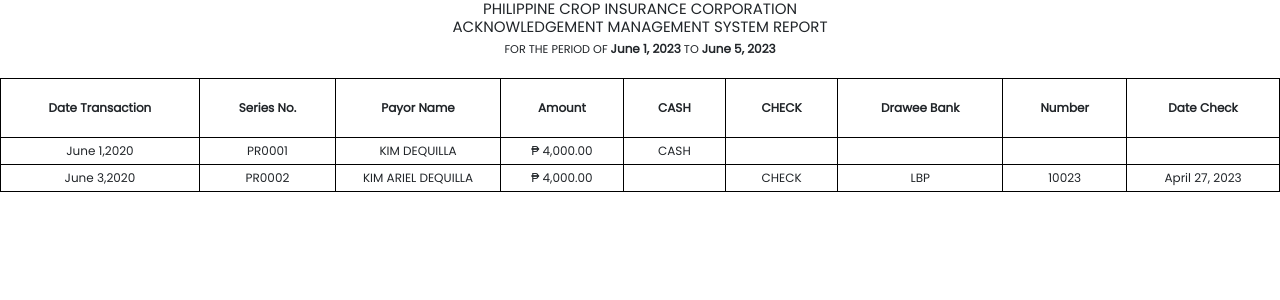
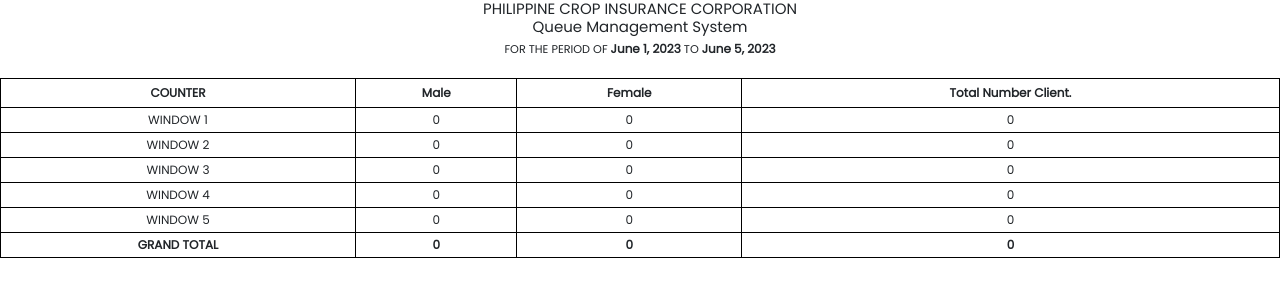
Before and after one commit to dequilla3/queue, a Nuxt app: page /test/testViewReport in a window 1280 px wide. Shown: the top 300 px of the page. Built offline with nearby package versions, Linux system fonts and the light colour scheme.

Commit message:
create queue report

```diff
--- /dev/null
+++ b/components/Report/queueReport.vue
@@ -0,0 +1,77 @@
+<template>
+  <div>
+    <div class="text-center">
+      <h5>
+        PHILIPPINE CROP INSURANCE CORPORATION <br />
+        Queue Management System <br />
+        <sub
+          >FOR THE PERIOD OF <b>{{ dateFrom }}</b> TO <b>{{ dateTo }}</b>
+        </sub>
+      </h5>
+    </div>
+
+    <br />
+
+    <table>
+      <caption></caption>
+      <thead>
+        <tr>
+          <th rowspan="2" scope="col">COUNTER</th>
+          <th scope="col">Male</th>
+          <th scope="col">Female</th>
+          <th rowspan="2" scope="col">Total Number Client.</th>
+        </tr>
+      </thead>
+      <tbody>
+        <tr v-for="(item, index) in queueReportDetails" :key="index">
+          <td :class="getTotalClassName(item)">
+            {{ item.counter }}
+          </td>
+          <td :class="getTotalClassName(item)">
+            {{ item.totalMale }}
+          </td>
+          <td :class="getTotalClassName(item)">
+            {{ item.totalFemale }}
+          </td>
+          <td :class="getTotalClassName(item)">
+            {{ item.totalNum }}
+          </td>
+        </tr>
+      </tbody>
+    </table>
+  </div>
+</template>
+<script>
+export default {
+  props: {
+    queueReportDetails: Array,
+    dateFrom: String,
+    dateTo: String,
+  },
+
+  mounted() {},
+
+  methods: {
+    getTotalClassName(item) {
+      return `${item.key == "total" ? "font-weight-bold" : ""}`;
+    },
+  },
+};
+</script>
+<style scoped>
+table {
+  width: 100%;
+}
+table,
+th {
+  border: 1px solid black;
+  text-align: center;
+  padding: 5px;
+}
+
+td {
+  border: 1px solid black;
+  text-align: center;
+  padding: 3px;
+}
+</style>
--- a/pages/counter.vue
+++ b/pages/counter.vue
@@ -4,12 +4,7 @@
       <timeBomb />
       <sidebar />
       <div class="counter_container dontPrint">
-        <b-button
-          @click="$bvModal.show('reportParam')"
-          class="btn-print"
-          pill
-          variant="primary"
-        >
+        <b-button @click="onPrintQueueReport()" class="btn-print" pill variant="primary">
           <font-awesome-icon style="font-size: 16px" icon="fa-solid fa-print"
         /></b-button>
         <div class="counter_container__main">
@@ -135,7 +130,7 @@
           </template>
         </b-modal>
 
-        <b-modal id="reportParam">
+        <b-modal id="reportParam" title="Queue Report Parameter">
           <label for="dateFrom">Date From:</label>
           <b-form-datepicker
             class="mr-1 mb-1"
@@ -166,11 +161,15 @@
                 variant="primary"
                 size="sm"
                 class="float-right"
-                @click="show = false"
+                @click="printQueueReport()"
               >
                 <font-awesome-icon icon="fa-solid fa-print" /> Print
               </b-button>
-              <b-button size="sm" class="float-right mr-1" @click="show = false">
+              <b-button
+                size="sm"
+                class="float-right mr-1"
+                @click="$bvModal.hide('reportParam')"
+              >
                 Cancel
               </b-button>
             </div>
@@ -193,26 +192,36 @@
       </div>
     </div>
     <!-- ticket  -->
-    <queueTicket class="print" />
+    <queueTicket v-if="isPrintTicket" class="print" />
+    <queueReport
+      v-if="isPrintReport"
+      class="print"
+      :queueReportDetails="queueReportDetails"
+      :dateFrom="dateFrom.toLocaleDateString()"
+      :dateTo="dateTo.toLocaleDateString()"
+    />
   </div>
 </template>
 <script>
 import queueTicket from "../components/Report/queueTicket.vue";
+import queueReport from "../components/Report/queueReport.vue";
 import logout from "../components/logout.vue";
 import sidebar from "../components/sidebar.vue";
 import axios from "axios";
 import moment from "moment";
 
-const audio = new Audio("attention.mp3");
-
 export default {
   components: {
     queueTicket,
+    queueReport,
     logout,
     sidebar,
   },
   data() {
     return {
+      isPrintReport: false,
+      isPrintTicket: false,
+
       perPage: 10,
       queues: [],
       queueTblFields: [
@@ -221,8 +230,8 @@
         { key: "gender", label: "Gender" },
       ],
 
-      dateFrom: "",
-      dateTo: "",
+      dateFrom: new Date(),
+      dateTo: new Date(),
 
       donePost: true,
       lblSearch: "",
@@ -247,6 +256,16 @@
         { key: "date_queue", label: "Date Queued" },
         { key: "action", label: "Action" },
       ],
+
+      windowCodeList: [
+        { key: "w1", counter: "WINDOW 1" },
+        { key: "w2", counter: "WINDOW 2" },
+        { key: "w3", counter: "WINDOW 3" },
+        { key: "w4", counter: "WINDOW 4" },
+        { key: "w5", counter: "WINDOW 5" },
+      ],
+
+      queueReportDetails: [],
     };
   },
 
@@ -310,7 +329,9 @@
 
     async onNext() {
       await this.fetchAllQueueList().then(() => {
-        if (this.getQueueByStatus("PENDING").length > 0) {
+        if (this.getQueueByStatus("PENDING").length == 0) {
+          this.showAlert("No PENDING queue.", "danger");
+        }
         this.showOverlayNext = true;
         if (this.ongoing < 1) {
           //if without ongoing transaction then post ongoing only
@@ -326,9 +347,6 @@
           });
 
           this.showOverlayNext = false;
-          }
-        } else {
-          this.showAlert("No PENDING queue.", "danger");
         }
       });
     },
@@ -495,6 +513,9 @@
           });
           /*TRIGGER PRINT AFTEREACH*/
           this.$nextTick(() => {
+            this.isPrintReport = false;
+            this.isPrintTicket = true;
+
             this.showOverlayNext = false;
             this.$bvModal.hide("held_modal");
 
@@ -508,9 +529,88 @@
         });
     },
 
-    async getQueueReports() {
-      await this.$store.dispatch("reports/getAllQueue").then((res) => {
-        // console.log(res.data);
+    fetchReportQueues() {
+      return this.$store.dispatch("reports/getAllQueue");
+    },
+
+    isBetweenDates(val) {
+      if (this.dateFrom != "" && this.dateTo != "") {
+        const dateFrom = new Date(new Date(this.dateFrom).toLocaleDateString()).getTime();
+        const dateTo = new Date(new Date(this.dateTo).toLocaleDateString()).getTime();
+        const dateTrans = new Date(val.date_queue).getTime();
+        return dateTrans >= dateFrom && dateTrans <= dateTo;
+      }
+
+      return true;
+    },
+
+    setQueueReportDetails() {
+      this.queueReportDetails = [];
+      this.windowCodeList.forEach(
+        function (val) {
+          let windowData = this.getReportQueues.filter(
+            function (rptQueue) {
+              return (
+                rptQueue.window_num == val.key &&
+                rptQueue.status == "DONE" &&
+                this.isBetweenDates(rptQueue)
+              );
+            }.bind(this)
+          );
+
+          let windTotalMale = windowData.filter(function (totalMale) {
+            return totalMale.gender == "MALE";
+          }).length;
+
+          let windTotalFeMale = windowData.filter(function (totalMale) {
+            return totalMale.gender == "FEMALE";
+          }).length;
+
+          this.queueReportDetails.push({
+            key: val.key,
+            counter: val.counter,
+            totalNum: windowData.length,
+            totalMale: windTotalMale,
+            totalFemale: windTotalFeMale,
+          });
+        }.bind(this)
+      );
+
+      let grandTotalNum = 0;
+      let grandTotalNumMale = 0;
+      let grandTotalNumFemale = 0;
+      this.queueReportDetails.forEach(function (val) {
+        grandTotalNum += val.totalNum;
+        grandTotalNumMale += val.totalMale;
+        grandTotalNumFemale += val.totalFemale;
+      });
+
+      this.$nextTick(() => {
+        this.queueReportDetails.push({
+          key: "total",
+          counter: "GRAND TOTAL",
+          totalNum: grandTotalNum,
+          totalMale: grandTotalNumMale,
+          totalFemale: grandTotalNumFemale,
+        });
+      });
+    },
+
+    onPrintQueueReport() {
+      this.$bvModal.show("reportParam");
+    },
+
+    printQueueReport() {
+      this.fetchReportQueues().then(() => {
+        this.setQueueReportDetails();
+        this.isPrintReport = true;
+        this.isPrintTicket = false;
+
+        this.$bvModal.hide("reportParam");
+
+        setTimeout(() => {
+          window.print();
+        }, 1000);
       });
     },
 
@@ -552,14 +652,17 @@
   },
 
   created() {
-    this.getQueueReports();
+    this.fetchReportQueues();
     this.fetchQueueByStatus("ONGOING");
     this.interval = setInterval(() => {
       this.loadQueueTbl();
-    }, 1000);
+    }, 3000);
   },
 
   computed: {
+    getReportQueues() {
+      return this.$store.state.reports.allQueue;
+    },
     getRole() {
       return localStorage.role ? localStorage.role : "";
     },
--- a/pages/dataentry.vue
+++ b/pages/dataentry.vue
@@ -560,9 +560,7 @@
         this.setArEntries();
       });
     },
-    getRoundOff(num) {
-      return (Math.round(num * 100) / 100).toFixed(2);
-    },
+
     showAlert(message, variant) {
       this.alert = {
         showAlert: 5,
@@ -722,15 +720,13 @@
 
       //init transline
       let trans_line = [];
-      this.newReceiptSelectedProd.forEach(
-        function (val) {
+      this.newReceiptSelectedProd.forEach(function (val) {
         trans_line.push({
           product_id: val.prodId,
           quantity: 1,
           amount: val.amount,
         });
-        }.bind(this)
-      );
+      });
 
       if (this.action == "NEW") {
         this.saveNewReceipt(trans_header, trans_line);
@@ -1114,11 +1110,9 @@
 
     getTotalAmount() {
       let total = 0;
-      this.newReceiptSelectedProd.forEach(
-        function (val) {
+      this.newReceiptSelectedProd.forEach(function (val) {
         total += Number(val.amount);
-        }.bind(this)
-      );
+      });
       return total;
     },
 
--- a/pages/test/testViewReport.vue
+++ b/pages/test/testViewReport.vue
@@ -1,7 +1,12 @@
 <template>
   <div>
-    <arReport
+    <!-- <arReport
       :transactions="transactions"
+      dateFrom="June 1, 2023"
+      dateTo="June 5, 2023"
+    /> -->
+    <queueReport
+      :queueReportDetails="queueReportDetails"
       dateFrom="June 1, 2023"
       dateTo="June 5, 2023"
     />
@@ -9,10 +14,12 @@
 </template>
 <script>
 import arReport from "../../components/Report/arReport.vue";
+import queueReport from "../../components/Report/queueReport.vue";
 
 export default {
   components: {
     arReport,
+    queueReport,
   },
   data() {
     return {
@@ -39,8 +46,25 @@
           dateCheck: "April 27, 2023",
         },
       ],
+
+      queueReportDetails: [
+        { key: "w1", counter: "WINDOW 1", totalNum: 0, totalMale: 0, totalFemale: 0 },
+        { key: "w2", counter: "WINDOW 2", totalNum: 0, totalMale: 0, totalFemale: 0 },
+        { key: "w3", counter: "WINDOW 3", totalNum: 0, totalMale: 0, totalFemale: 0 },
+        { key: "w4", counter: "WINDOW 4", totalNum: 0, totalMale: 0, totalFemale: 0 },
+        { key: "w5", counter: "WINDOW 5", totalNum: 0, totalMale: 0, totalFemale: 0 },
+        {
+          key: "total",
+          counter: "GRAND TOTAL",
+          totalNum: 0,
+          totalMale: 0,
+          totalFemale: 0,
+        },
+      ],
     };
   },
-  mounted() {},
+  mounted() {
+    console.log(this.queueReportDetails);
+  },
 };
 </script>
```
Also changed, not shown: pages/dashboard.vue (+19 -26 lines). Lines whose indentation alone changed are shown as unchanged.
